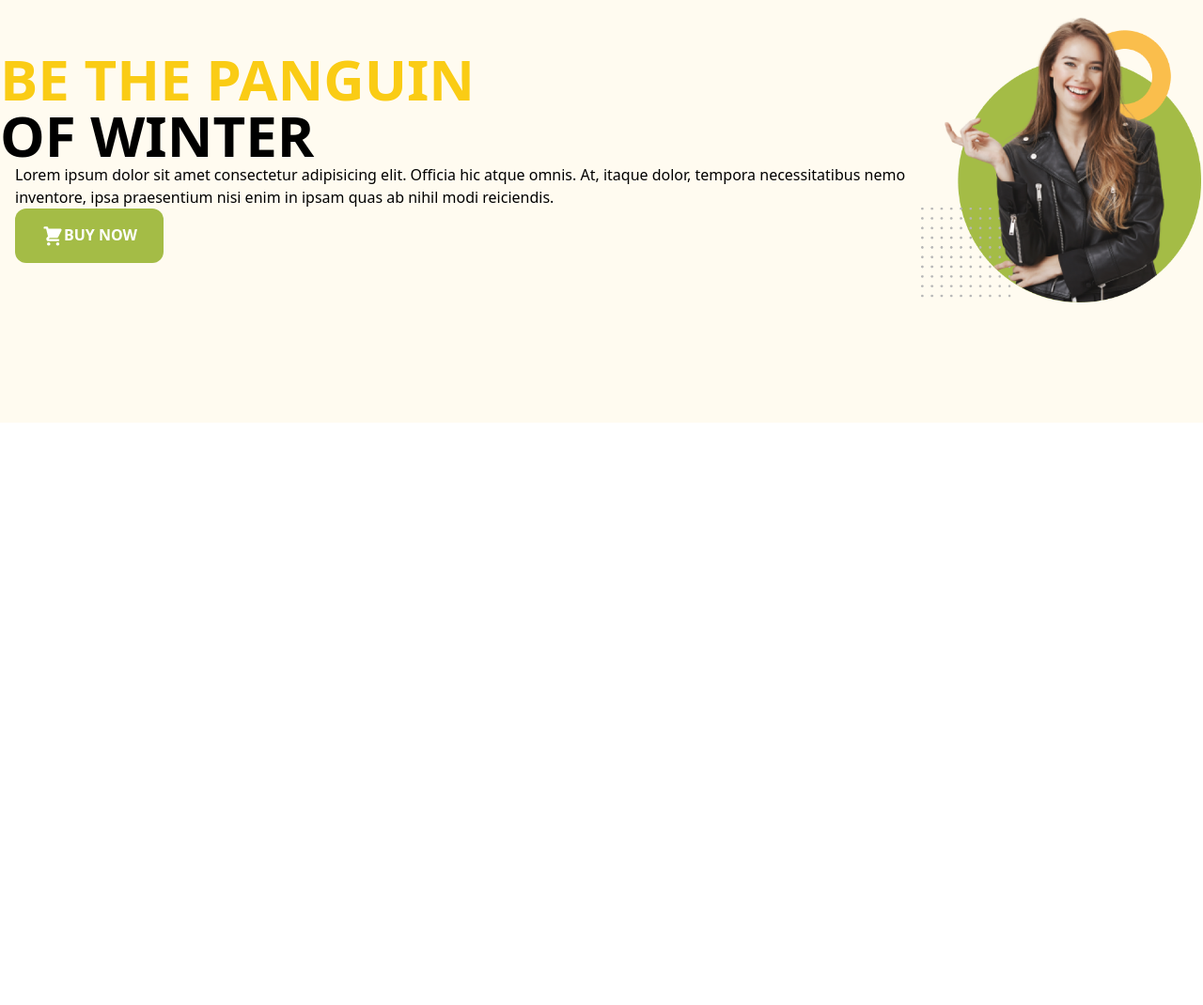
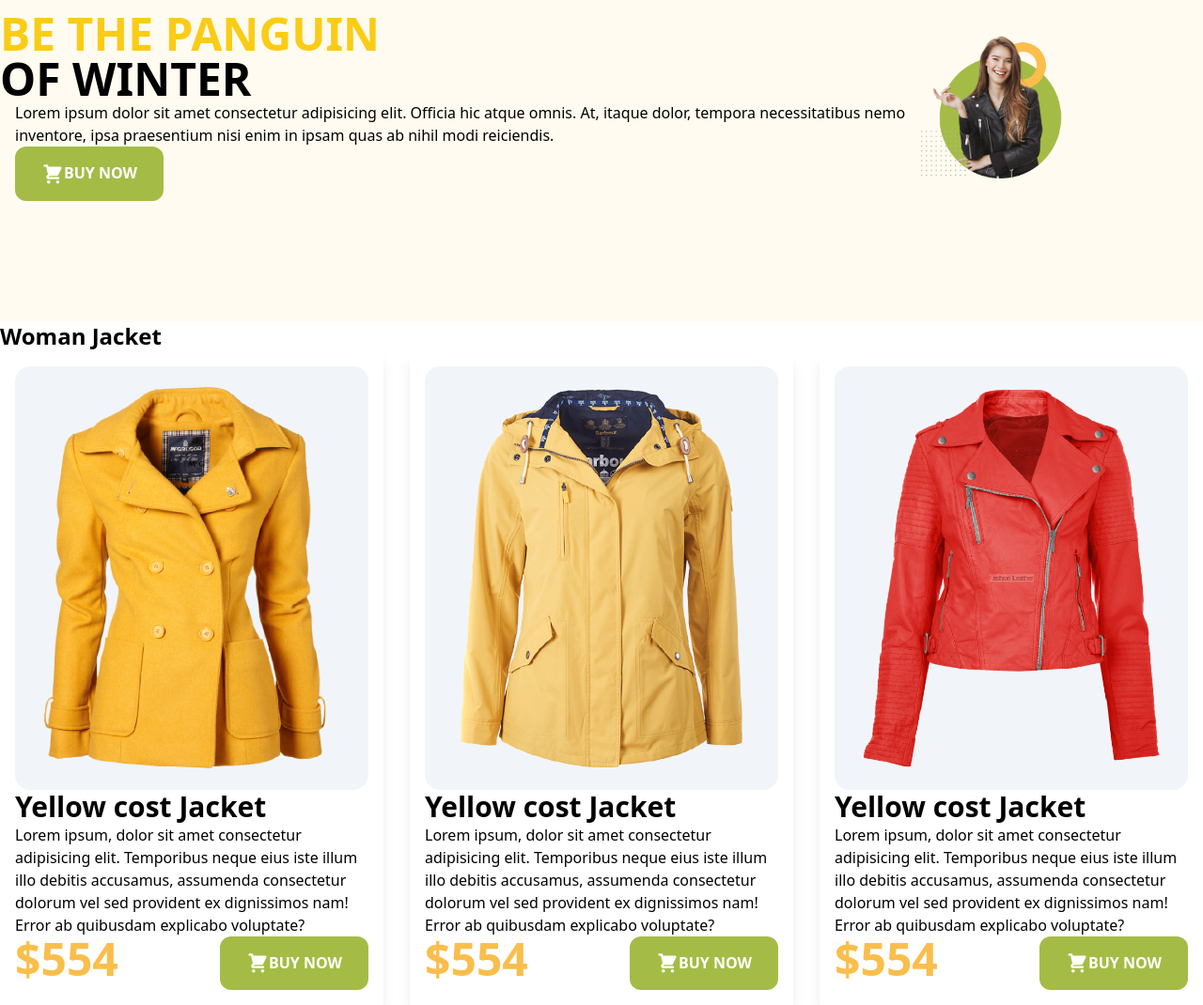
Before and after one commit to sazibkhan/taliwind-penguin-fashion, a plain HTML site: page index.html in a window 1280 px wide. Shown: the part 36-1106 px from the top of the page at 94% size. Before the commit the page ends 800 px from the top, so only its background shows below. Drawn offline with nearby package versions, Linux system fonts and the light colour scheme.

Commit message:
Penguin Fashion

```diff
--- a/index.html
+++ b/index.html
@@ -13,7 +13,8 @@
                 extend: {
                     colors: {
                         clifford: '#da373d',
-                        penguin: '#FFFBF0'
+                        penguin: '#FFFBF0',
+                        jacketprice: '#FABE4C'
                     }
                 }
             }
@@ -26,7 +27,7 @@
 
         <section class="container mx-auto flex items-center justify-around">
             <div class="space-x-4 ">
-                <h1 class="text-6xl uppercase font-bold">
+                <h1 class="text-2xl sm:text-5xl uppercase font-bold">
                     <span class="text-yellow-400">Be The Panguin</span><br>
                     <span>Of winter</span>
                 </h1>
@@ -40,14 +41,92 @@
                             d="M3 1a1 1 0 000 2h1.22l.305 1.222a.997.997 0 00.01.042l1.358 5.43-.893.892C3.74 11.846 4.632 14 6.414 14H15a1 1 0 000-2H6.414l1-1H14a1 1 0 00.894-.553l3-6A1 1 0 0017 3H6.28l-.31-1.243A1 1 0 005 1H3zM16 16.5a1.5 1.5 0 11-3 0 1.5 1.5 0 013 0zM6.5 18a1.5 1.5 0 100-3 1.5 1.5 0 000 3z" />
                     </svg>Buy Now</button>
             </div>
-            <div>
-                <img src="images/model.png" alt="">
+            <div class="pt:8 sm:pt-0">
+                <img class="w-1/2 sm:h-full" src="images/model.png" alt="">
             </div>
         </section>
 
     </header>
-    <main>
 
+
+    <main class="container max-auto">
+        <!-- Woman Jacket -->
+        <section class="pd-32">
+            <h2 class="text-2xl font-bold"> Woman Jacket</h2>
+
+            <div class="grid grid-cols-3 gap-7">
+                <!-- Jacket-1 -->
+                <div class="p-4 shadow-lg ">
+                    <div class="p-5 bg-slate-100 rounded-2xl">
+                        <img src="images/jacket-1.png" alt="">
+                    </div>
+                    <h3 class="text-3xl font-semibold">Yellow cost Jacket</h3>
+                    <p>Lorem ipsum, dolor sit amet consectetur adipisicing elit. Temporibus neque eius iste illum illo
+                        debitis accusamus, assumenda consectetur dolorum vel sed provident ex dignissimos nam! Error ab
+                        quibusdam explicabo voluptate?</p>
+                    <div class="flex justify-between">
+                        <h2 class="text-5xl text-jacketprice font-bold">$554</h2>
+                        <button class="uppercase bg-[#a4bc46] py-4 px-7 rounded-xl text-white font-semibold">
+                            <svg xmlns="http://www.w3.org/2000/svg" class="h-6 w-6 inline" viewBox="0 0 20 20"
+                                fill="currentColor">
+                                <path
+                                    d="M3 1a1 1 0 000 2h1.22l.305 1.222a.997.997 0 00.01.042l1.358 5.43-.893.892C3.74 11.846 4.632 14 6.414 14H15a1 1 0 000-2H6.414l1-1H14a1 1 0 00.894-.553l3-6A1 1 0 0017 3H6.28l-.31-1.243A1 1 0 005 1H3zM16 16.5a1.5 1.5 0 11-3 0 1.5 1.5 0 013 0zM6.5 18a1.5 1.5 0 100-3 1.5 1.5 0 000 3z" />
+                            </svg>Buy Now</button>
+                    </div>
+                </div>
+
+                <!-- Jacket-2 -->
+                <div class="p-4 shadow-lg ">
+                    <div class="p-5 bg-slate-100 rounded-2xl">
+                        <img src="images/jacket-2.png" alt="">
+                    </div>
+                    <h3 class="text-3xl font-semibold">Yellow cost Jacket</h3>
+                    <p>Lorem ipsum, dolor sit amet consectetur adipisicing elit. Temporibus neque eius iste illum illo
+                        debitis accusamus, assumenda consectetur dolorum vel sed provident ex dignissimos nam! Error ab
+                        quibusdam explicabo voluptate?</p>
+                    <div class="flex justify-between">
+                        <h2 class="text-5xl text-jacketprice font-bold">$554</h2>
+                        <button class="uppercase bg-[#a4bc46] py-4 px-7 rounded-xl text-white font-semibold">
+                            <svg xmlns="http://www.w3.org/2000/svg" class="h-6 w-6 inline" viewBox="0 0 20 20"
+                                fill="currentColor">
+                                <path
+                                    d="M3 1a1 1 0 000 2h1.22l.305 1.222a.997.997 0 00.01.042l1.358 5.43-.893.892C3.74 11.846 4.632 14 6.414 14H15a1 1 0 000-2H6.414l1-1H14a1 1 0 00.894-.553l3-6A1 1 0 0017 3H6.28l-.31-1.243A1 1 0 005 1H3zM16 16.5a1.5 1.5 0 11-3 0 1.5 1.5 0 013 0zM6.5 18a1.5 1.5 0 100-3 1.5 1.5 0 000 3z" />
+                            </svg>Buy Now</button>
+                    </div>
+                </div>
+
+
+                <!-- Jacket-3 -->
+                <div class="p-4 shadow-lg">
+                    <div class="p-5 bg-slate-100 rounded-2xl">
+                        <img src="images/jacket-3.png" alt="">
+                    </div>
+                    <h3 class="text-3xl font-semibold">Yellow cost Jacket</h3>
+                    <p>Lorem ipsum, dolor sit amet consectetur adipisicing elit. Temporibus neque eius iste illum illo
+                        debitis accusamus, assumenda consectetur dolorum vel sed provident ex dignissimos nam! Error ab
+                        quibusdam explicabo voluptate?</p>
+                    <div class="flex justify-between">
+                        <h2 class="text-5xl text-jacketprice font-bold">$554</h2>
+                        <button class="uppercase bg-[#a4bc46] py-4 px-7 rounded-xl text-white font-semibold">
+                            <svg xmlns="http://www.w3.org/2000/svg" class="h-6 w-6 inline" viewBox="0 0 20 20"
+                                fill="currentColor">
+                                <path
+                                    d="M3 1a1 1 0 000 2h1.22l.305 1.222a.997.997 0 00.01.042l1.358 5.43-.893.892C3.74 11.846 4.632 14 6.414 14H15a1 1 0 000-2H6.414l1-1H14a1 1 0 00.894-.553l3-6A1 1 0 0017 3H6.28l-.31-1.243A1 1 0 005 1H3zM16 16.5a1.5 1.5 0 11-3 0 1.5 1.5 0 013 0zM6.5 18a1.5 1.5 0 100-3 1.5 1.5 0 000 3z" />
+                            </svg>Buy Now</button>
+                    </div>
+                </div>
+
+
+            </div>
+        </section>
+
+
+        <!-- Man Jacket -->
+        <section class="pd-32">
+
+
+
+        </section>
 
     </main>
 
```
